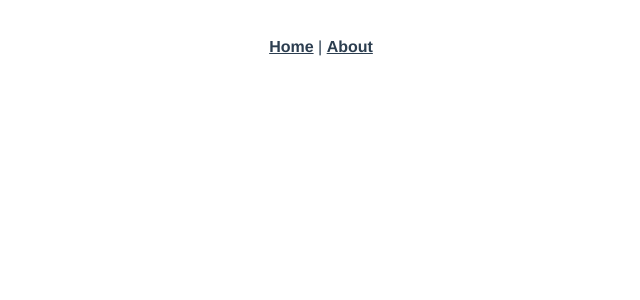
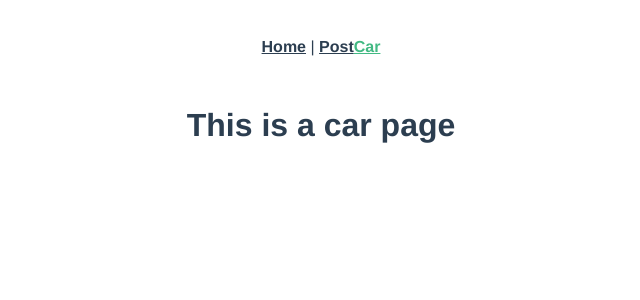
Before and after one commit to LemonAid200/Cars-App, a Vue app: page /#/car in a window 1280 px wide. Before the commit this address had no page. Shown: the top 300 px of the page, without its empty margins (319-959 px from the left). Built offline with nearby package versions, Linux system fonts and the light colour scheme.

Commit message:
Router setup created

```diff
--- a/src/App.vue
+++ b/src/App.vue
@@ -1,7 +1,8 @@
 <template>
   <nav>
     <router-link to="/">Home</router-link> |
-    <router-link to="/about">About</router-link>
+    <router-link to="/post">Post</router-link>
+    <router-link to="/car">Car</router-link>
   </nav>
   <router-view/>
 </template>
--- a/src/router/index.js
+++ b/src/router/index.js
@@ -8,12 +8,17 @@ const routes = [
     component: HomeView
   },
   {
-    path: '/about',
-    name: 'about',
+    path: '/car',
+    name: 'car',
+    component: () => import('../views/CarView.vue')
+  },
+  {
+    path: '/post',
+    name: 'post',
     // route level code-splitting
     // this generates a separate chunk (about.[hash].js) for this route
     // which is lazy-loaded when the route is visited.
-    component: () => import(/* webpackChunkName: "about" */ '../views/AboutView.vue')
+    component: () => import('../views/PostView.vue')
   }
 ]
 
--- a/src/views/AboutView.vue
+++ /dev/null
@@ -1,5 +0,0 @@
-<template>
-  <div class="about">
-    <h1>This is an about page</h1>
-  </div>
-</template>
--- /dev/null
+++ b/src/views/CarView.vue
@@ -0,0 +1,5 @@
+<template>
+    <div class="car">
+      <h1>This is a car page</h1>
+    </div>
+  </template>
--- /dev/null
+++ b/src/views/PostView.vue
@@ -0,0 +1,5 @@
+<template>
+  <div class="post">
+    <h1>This is a post page</h1>
+  </div>
+</template>
```
